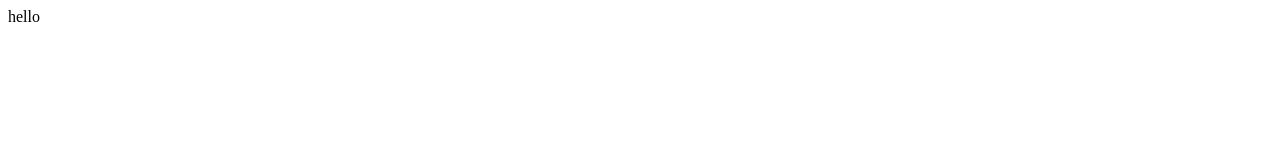
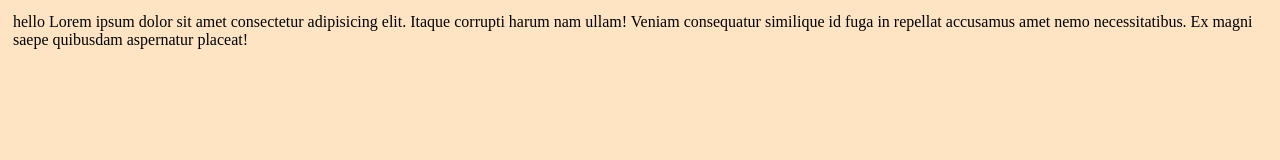
Before and after one commit to nahid-code1/my-first-repo, a plain HTML site: page index.html in a window 1280 px wide. Drawn offline with Linux system fonts and the light colour scheme.

Commit message:
added the first changes

```diff
--- a/index.html
+++ b/index.html
@@ -4,8 +4,10 @@
     <meta charset="UTF-8">
     <meta name="viewport" content="width=device-width, initial-scale=1.0">
     <title>My first git repo</title>
+    <link rel="stylesheet" href="styles/blog.css">
 </head>
 <body>
     hello
+    Lorem ipsum dolor sit amet consectetur adipisicing elit. Itaque corrupti harum nam ullam! Veniam consequatur similique id fuga in repellat accusamus amet nemo necessitatibus. Ex magni saepe quibusdam aspernatur placeat!
 </body>
 </html>
--- /dev/null
+++ b/styles/blog.css
@@ -0,0 +1,4 @@
+body{
+    background-color: bisque;
+    padding: 5px;
+}
```
Also changed, not shown: 1 other file.
